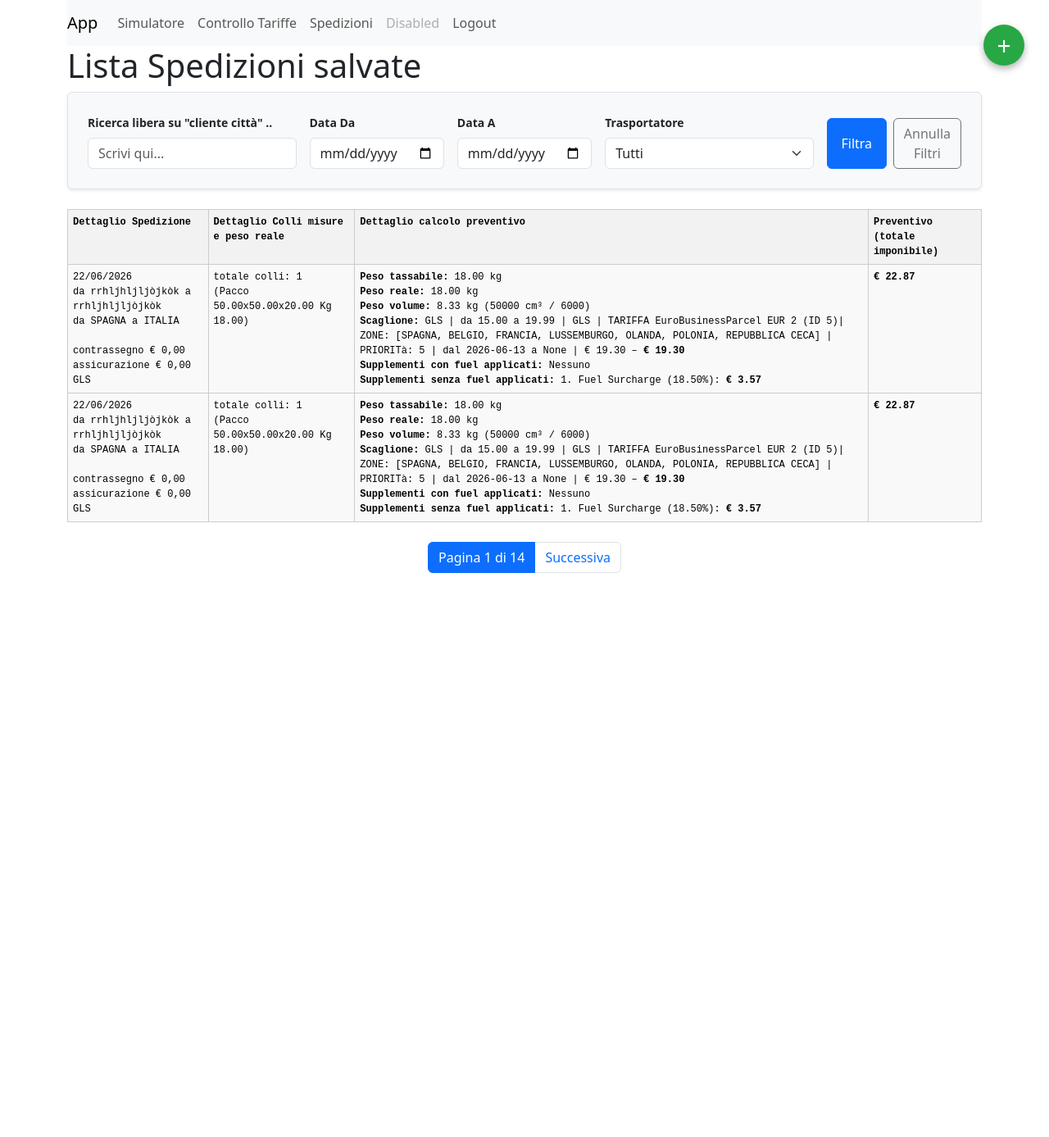
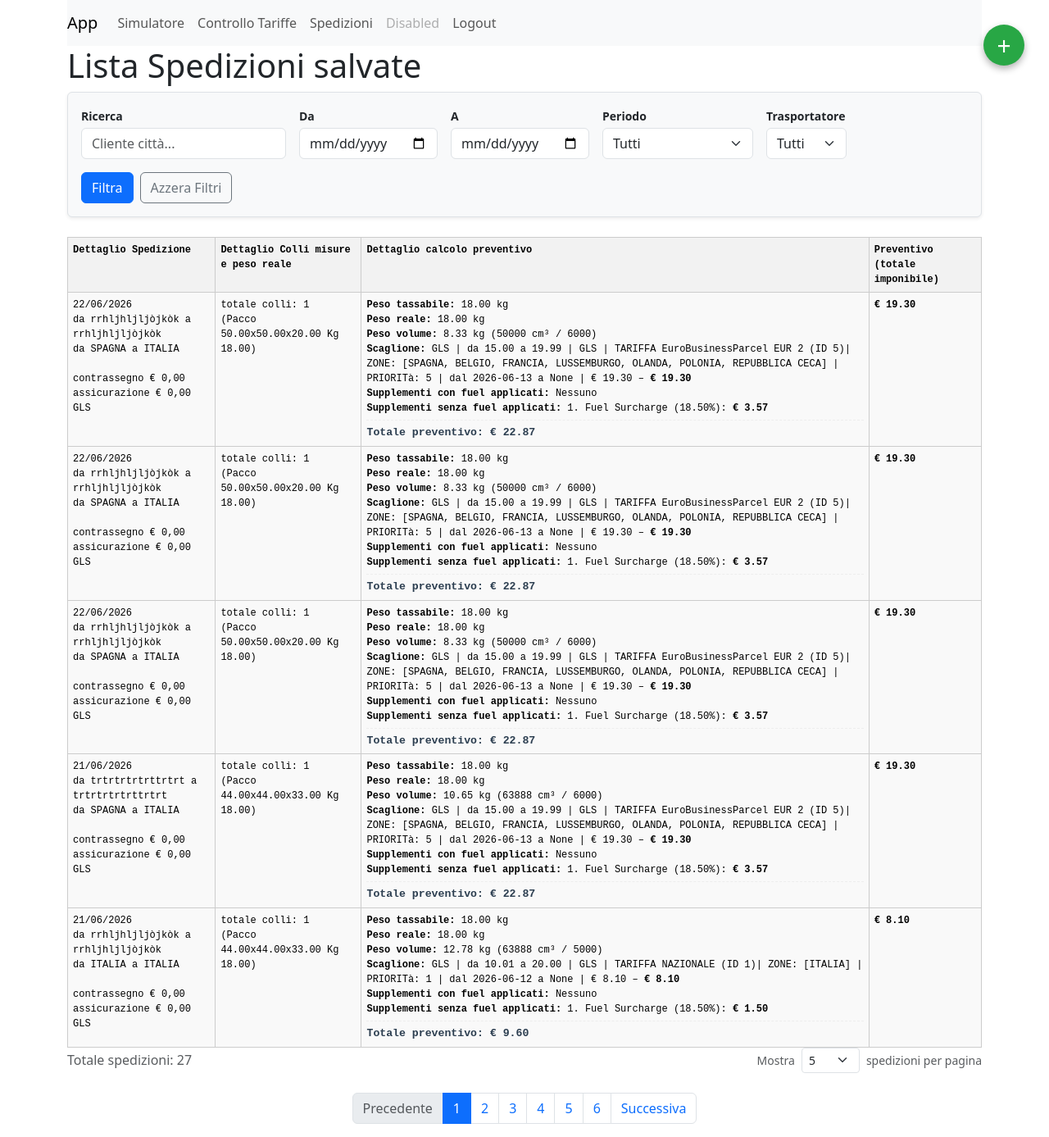
Before and after one commit to ammtras/simulatoretrasporti, a Django app: page /spedizioni/ in a window 1280 px wide. Shown: the whole page at 82% size. Before the commit the page ends 699 px from the top, so only its background shows below. Run offline with Django 5.2, Linux system fonts and the light colour scheme; a user stored in the database is signed in; data comes from the database, SQL or seed files in the repository; both versions use the stored data as it was after the commit; data that the repository does not hold is empty.

Commit message:
fix scaglione gls <5kg + fix vari

```diff
--- a/trasporti/services/supplement_engine.py
+++ b/trasporti/services/supplement_engine.py
@@ -29,12 +29,13 @@ class SupplementEngine:
             queryset.select_related('tipo_servizio').distinct(),
             spedizione.data
         )
+        print(f'supplementi validi nella zona?? {supplementi}')
 
 
         totale = Decimal("0")
         dettaglio = []
 
-        # 🟢 SERVIZI SELEZIONATI (non supplementi)
+
         servizi_selezionati_codici = []
 
         if hasattr(spedizione, "_servizi_simulati"):
--- a/trasporti/templates/spedizioni.html
+++ b/trasporti/templates/spedizioni.html
@@ -16,6 +16,7 @@
     }
     .debug-table th { background-color: #f2f2f2; }
     .zona-tag { background: #eee; padding: 2px 4px; border: 1px solid #bbb; margin-right: 3px; display: inline-block; }
+
 </style>
 
 
@@ -26,41 +27,92 @@
     +
 </a>
 <h1>Lista Spedizioni salvate</h1>
-<form method="GET" action="." class="bg-light p-4 rounded shadow-sm border mb-4">
-    <div class="row g-3 align-items-end">
+<form method="GET" action="." class="bg-light p-3 rounded shadow-sm border mb-4">
 
-        <div class="col-12 col-md-3">
-            <label class="form-label small fw-bold">Ricerca libera su "cliente città" ..</label>
-            <input type="text" name="q" class="form-control" placeholder="Scrivi qui..." value="{{ request.GET.q }}">
+    <div class="d-flex flex-wrap align-items-end gap-3">
+
+        <div>
+            <label class="form-label small fw-bold mb-1">
+                Ricerca
+            </label>
+            <input type="text"
+                   name="q"
+                   class="form-control"
+                   style="width:250px"
+                   placeholder="Cliente città..."
+                   value="{{ request.GET.q }}">
         </div>
 
-        <div class="col-6 col-md-2">
-            <label class="form-label small fw-bold">Data Da</label>
-            <input type="date" name="data_da" class="form-control" value="{{ request.GET.data_da }}">
+        <div>
+            <label class="form-label small fw-bold mb-1">
+                Da
+            </label>
+            <input type="date"
+                   name="data_da"
+                   class="form-control"
+                   value="{{ request.GET.data_da }}">
         </div>
 
-        <div class="col-6 col-md-2">
-            <label class="form-label small fw-bold">Data A</label>
-            <input type="date" name="data_a" class="form-control" value="{{ request.GET.data_a }}">
+        <div>
+            <label class="form-label small fw-bold mb-1">
+                A
+            </label>
+            <input type="date"
+                   name="data_a"
+                   class="form-control"
+                   value="{{ request.GET.data_a }}">
         </div>
 
-        <div class="col-12 col-md-3">
-            <label class="form-label small fw-bold">Trasportatore</label>
+        <div>
+            <label class="form-label small fw-bold mb-1">
+                Periodo
+            </label>
+            <select name="periodo"
+                    class="form-select">
+
+                <option value="">Tutti</option>
+                <option value="oggi" {% if request.GET.periodo == "oggi" %}selected{% endif %}>Oggi</option>
+                <option value="ieri" {% if request.GET.periodo == "ieri" %}selected{% endif %}>Ieri</option>
+                <option value="settimana" {% if request.GET.periodo == "settimana" %}selected{% endif %}>Questa settimana</option>
+                <option value="settimana_scorsa" {% if request.GET.periodo == "settimana_scorsa" %}selected{% endif %}>Settimana scorsa</option>
+                <option value="mese" {% if request.GET.periodo == "mese" %}selected{% endif %}>Questo mese</option>
+                <option value="mese_scorso" {% if request.GET.periodo == "mese_scorso" %}selected{% endif %}>Mese scorso</option>
+                <option value="anno" {% if request.GET.periodo == "anno" %}selected{% endif %}>Quest'anno</option>
+
+            </select>
+        </div>
+
+        <div>
+            <label class="form-label small fw-bold mb-1">
+                Trasportatore
+            </label>
+
             <select name="trasportatore" class="form-select">
                 <option value="">Tutti</option>
+
                 {% for t in trasportatori %}
-                    <option value="{{ t.id }}" {% if request.GET.trasportatore == t.id|stringformat:"s" %}selected{% endif %}>
+                    <option value="{{ t.id }}"
+                            {% if request.GET.trasportatore == t.id|stringformat:"s" %}selected{% endif %}>
                         {{ t.nome }}
                     </option>
                 {% endfor %}
+
             </select>
         </div>
 
-        <div class="col-12 col-md-2 d-flex gap-2">
-            <button type="submit" class="btn btn-primary w-100">Filtra</button>
-            <a href="?" class="btn btn-outline-secondary w-100">Annulla Filtri</a>
+        <div class="d-flex gap-2">
+            <button type="submit" class="btn btn-primary">
+                Filtra
+            </button>
+
+            <a href="{% url 'spedizioni' %}"
+               class="btn btn-outline-secondary">
+                Azzera Filtri
+            </a>
         </div>
+
     </div>
+
 </form>
 <table class="debug-table">
     <thead>
@@ -86,9 +138,6 @@
             contrassegno € {{s.contrassegno_euro}}<br>
             assicurazione € {{s.assicurazione_euro}}<br>
             {{s.trasportatore_scelto}}
-
-
-
 
 
         </td>
@@ -124,8 +173,6 @@
             {% endif %}
 
 
-
-
         </td>
 
         <td>
@@ -141,7 +188,6 @@
     </tr>
 
 
-
     {% empty %}
     <tr>
         <td colspan="8">Nessuna spedizione trovata</td>
@@ -149,27 +195,88 @@
     {% endfor %}
     </tbody>
 </table>
-{% if is_paginated %}
+
+
+<div class="d-flex justify-content-end align-items-center mb-3">
+    <span class="text-muted me-auto">
+    Totale spedizioni: {{ page_obj.paginator.count }}
+</span>
+    <form method="get" class="d-flex align-items-center gap-2">
+
+        {% for key,value in request.GET.items %}
+        {% if key != 'per_page' and key != 'page' %}
+        <input type="hidden" name="{{ key }}" value="{{ value }}">
+        {% endif %}
+        {% endfor %}
+
+        <span class="text-muted small">Mostra</span>
+
+        <select name="per_page"
+                class="form-select form-select-sm w-auto"
+                onchange="this.form.submit()">
+            <option value="4" {% if page_obj.paginator.per_page == 4 %}selected{% endif %}>4</option>
+            <option value="5" {% if page_obj.paginator.per_page == 5 %}selected{% endif %}>5</option>
+            <option value="10" {% if page_obj.paginator.per_page == 10 %}selected{% endif %}>10</option>
+            <option value="30" {% if page_obj.paginator.per_page == 30 %}selected{% endif %}>30</option>
+            <option value="50" {% if page_obj.paginator.per_page == 50 %}selected{% endif %}>50</option>
+            <option value="100" {% if page_obj.paginator.per_page == 100 %}selected{% endif %}>100</option>
+        </select>
+
+        <span class="text-muted small">spedizioni per pagina</span>
+
+    </form>
+</div>
+
 <nav aria-label="Navigazione pagine" class="mt-4">
     <ul class="pagination justify-content-center">
+
+        <!-- Previous -->
+        <li class="page-item {% if not page_obj.has_previous %}disabled{% endif %}">
             {% if page_obj.has_previous %}
+            <a class="page-link"
+               href="?page={{ page_obj.previous_page_number }}{% for key,value in request.GET.items %}{% if key != 'page' %}&{{ key }}={{ value }}{% endif %}{% endfor %}">
+                Precedente
+            </a>
+            {% else %}
+            <span class="page-link">Precedente</span>
+            {% endif %}
+        </li>
+
+        <!-- Numeri pagina -->
+        {% for num in page_obj.paginator.page_range %}
+
+        {% if num == page_obj.number %}
+        <li class="page-item active">
+                    <span class="page-link">
+                        {{ num }}
+                        <span class="visually-hidden">(current)</span>
+                    </span>
+        </li>
+        {% else %}
         <li class="page-item">
-                <a class="page-link" href="?page={{ page_obj.previous_page_number }}{% for key,value in request.GET.items %}{% if key != 'page' %}&{{ key }}={{ value }}{% endif %}{% endfor %}">Precedente</a>
+            <a class="page-link"
+               href="?page={{ num }}{% for key,value in request.GET.items %}{% if key != 'page' %}&{{ key }}={{ value }}{% endif %}{% endfor %}">
+                {{ num }}
+            </a>
         </li>
         {% endif %}
 
-        <li class="page-item active"><span class="page-link">Pagina {{ page_obj.number }} di {{ page_obj.paginator.num_pages }}</span></li>
+        {% endfor %}
 
+        <!-- Next -->
+        <li class="page-item {% if not page_obj.has_next %}disabled{% endif %}">
             {% if page_obj.has_next %}
-            <li class="page-item">
-                <a class="page-link" href="?page={{ page_obj.next_page_number }}{% for key,value in request.GET.items %}{% if key != 'page' %}&{{ key }}={{ value }}{% endif %}{% endfor %}">Successiva</a>
+            <a class="page-link"
+               href="?page={{ page_obj.next_page_number }}{% for key,value in request.GET.items %}{% if key != 'page' %}&{{ key }}={{ value }}{% endif %}{% endfor %}">
+                Successiva
+            </a>
+            {% else %}
+            <span class="page-link">Successiva</span>
+            {% endif %}
         </li>
-        {% endif %}
+
     </ul>
 </nav>
-{% endif %}
-
-
 
 
 {% endblock %}
--- a/trasporti/views.py
+++ b/trasporti/views.py
@@ -10,44 +10,25 @@ from django.utils import timezone
 from decimal import Decimal
 from django.db.models import Q
 from django.contrib.auth.mixins import LoginRequiredMixin
+from datetime import timedelta
 
-
-def loggin(request):
-    if request.method == 'POST':
-        username = request.POST['username']
-        password = request.POST['password']
-        user = authenticate(request,username=username,password=password)
-        print('a')
-        if user is not None:
-            print('b')
-            login(request,user)
-            return redirect('crea_spedizione')
-            print('b2')
-        else:
-            print('c')
-            messages.success(request, ('Opppsss, qualcosa è andato storto'))
-            return redirect('login')
-    else:
-        print('url aperto')
-        return render(request, 'login.html', {})
-
-@login_required
-def loggout(request):
-    if request.method == "POST":
-        logout(request)
-        return redirect('login')
+def check_supplemento_applicable(ids_list, spedizione):
+    if sup.tipo_servizio.codice == "CONTR":
+        return spedizione.da_nazione == "IT" and spedizione.a_nazione == "IT"
+    return True
 
 def simula_preventivi(spedizione, pacchi):
     preventivi = []
 
     ids_supp = getattr(spedizione, '_supplementi_simulati', [])
-    print(ids_supp)
+    servizi_scelti_per_check = ids_supp
+    print(f'servizi_scelti_per_check {servizi_scelti_per_check}')
 
     id_zona_partenza = spedizione.da_zona_id
-    print(f'id zona partenza{id_zona_partenza}')
+    #print(f'id zona partenza{id_zona_partenza}')
     zone_candidata_arrivo = Zona_spedizioniere.objects.filter(
         zona__id=id_zona_partenza)
-    print(f'zone_candidata_arrivo{zone_candidata_arrivo}')
+    #print(f'zone_candidata_arrivo{zone_candidata_arrivo}')
     id_zona_arrivo = spedizione.a_zona_id
     print(f'id zona arrivo{id_zona_arrivo}')
 
@@ -64,7 +45,7 @@ def simula_preventivi(spedizione, pacchi):
     zone_candidate = Zona_spedizioniere.objects.filter(
         Q(zona=id_zona_partenza) | Q(zona=id_zona_arrivo)
     ).distinct().select_related('spedizioniere')
-    print(f'QUESTE SONO LE ZONE CANDIDATE : {zone_candidate}')
+    #print(f'QUESTE SONO LE ZONE CANDIDATE : {zone_candidate}')
 
     spedizionieri_map = {}
     for z in zone_candidate:
@@ -73,7 +54,7 @@ def simula_preventivi(spedizione, pacchi):
     for spedizioniere_id, zone_trovate in spedizionieri_map.items():
 
         z_spedizioniere = max(zone_trovate, key=lambda z: z.priorita)
-        print(z_spedizioniere)
+        print(f'z_spedizioniere{z_spedizioniere} (ZONA PRIORITARIA)')
 
         # SOLO GLS (o altri reali)
         if z_spedizioniere.spedizioniere.nome.upper() == "GLS":
@@ -112,6 +93,31 @@ def simula_preventivi(spedizione, pacchi):
             p["best"] = (p["prezzo"] == min_price)
 
     return preventivi
+
+def loggin(request):
+    if request.method == 'POST':
+        username = request.POST['username']
+        password = request.POST['password']
+        user = authenticate(request,username=username,password=password)
+        print('a')
+        if user is not None:
+            print('b')
+            login(request,user)
+            return redirect('crea_spedizione')
+            print('b2')
+        else:
+            print('c')
+            messages.success(request, ('Opppsss, qualcosa è andato storto'))
+            return redirect('login')
+    else:
+        print('url aperto')
+        return render(request, 'login.html', {})
+
+@login_required
+def loggout(request):
+    if request.method == "POST":
+        logout(request)
+        return redirect('login')
 
 @login_required
 def crea_spedizione(request):
@@ -186,7 +192,14 @@ def crea_spedizione(request):
                 )
 
                 spedizione_temp._servizi_simulati = list(servizi_scelti)
+                print(f'servizi_scelti:{servizi_scelti}') #qui manca il fuel
+
                 spedizione_temp._supplementi_simulati = ids_simulati
+
+                supp_richiesti = Supplemento.objects.filter(id__in=ids_simulati)
+                print('supp_richiesti')
+                for s in supp_richiesti:
+                    print(f"{s.id} - {s.nome}")
 
                 preventivi = simula_preventivi(spedizione_temp, pacchi)
 
@@ -249,7 +262,44 @@ class spedizioni(LoginRequiredMixin,ListView):
     template_name = "spedizioni.html"
     context_object_name = "spedizioni"
     ordering = ["-data", "-id"]
-    paginate_by = 2
+
+    def EXget_paginate_by(self, queryset):
+        per_page = self.request.GET.get("per_page", 30)
+
+        try:
+            per_page = int(per_page)
+        except ValueError:
+            per_page = 30
+
+        # limite di sicurezza
+        if per_page not in [10, 30, 50, 100]:
+            per_page = 30
+
+        return per_page
+
+    def get_paginate_by(self, queryset):
+        valori_validi = [4, 5, 10, 30, 50, 100]
+
+        profilo, created = Profilo.objects.get_or_create(
+            user=self.request.user
+        )
+
+        per_page = self.request.GET.get("per_page")
+
+        if per_page:
+            try:
+                per_page = int(per_page)
+            except ValueError:
+                per_page = profilo.righe_per_pagina
+
+            if per_page in valori_validi:
+                profilo.righe_per_pagina = per_page
+                profilo.save(update_fields=["righe_per_pagina"])
+                return per_page
+
+        return profilo.righe_per_pagina
+
+
 
     def get_queryset(self):
         # 1. Ottieni il queryset base
@@ -257,8 +307,11 @@ class spedizioni(LoginRequiredMixin,ListView):
 
         # 2. Leggi i parametri dal form
         q = self.request.GET.get('q')
+        periodo = self.request.GET.get("periodo")
+        oggi = timezone.localdate()
         data_da = self.request.GET.get('data_da')
         data_a = self.request.GET.get('data_a')
+
 
 
         # 3. Filtra il queryset
@@ -268,6 +321,40 @@ class spedizioni(LoginRequiredMixin,ListView):
                 Q(da_cliente_citta__icontains=q) |
                 Q(a_cliente_citta__icontains=q)
             )
+
+
+
+        if periodo == "oggi":
+            data_da = oggi
+            data_a = oggi
+
+        elif periodo == "ieri":
+            ieri = oggi - timedelta(days=1)
+            data_da = ieri
+            data_a = ieri
+
+        elif periodo == "settimana":
+            data_da = oggi - timedelta(days=oggi.weekday())
+            data_a = oggi
+
+        elif periodo == "settimana_scorsa":
+            inizio_settimana_corrente = oggi - timedelta(days=oggi.weekday())
+            data_da = inizio_settimana_corrente - timedelta(days=7)
+            data_a = inizio_settimana_corrente - timedelta(days=1)
+
+        elif periodo == "mese":
+            data_da = oggi.replace(day=1)
+            data_a = oggi
+
+        elif periodo == "mese_scorso":
+            primo_giorno_mese_corrente = oggi.replace(day=1)
+            ultimo_giorno_mese_scorso = primo_giorno_mese_corrente - timedelta(days=1)
+            data_da = ultimo_giorno_mese_scorso.replace(day=1)
+            data_a = ultimo_giorno_mese_scorso
+
+        elif periodo == "anno":
+            data_da = oggi.replace(month=1, day=1)
+            data_a = oggi
 
         if data_da:
             queryset = queryset.filter(data__gte=data_da)
```
Also changed, not shown: trasporti/models.py (+60 -11 lines), trasporti/services/GLS.py (+6 -169 lines), trasporti/templates/crea_spedizione.html (+8 -7 lines), db.sqlite3, trasporti/migrations/0031_profilo.py (added), trasporti/services/xxxsupplement_selector.py (renamed from trasporti/services/supplement_selector.py). Lines whose indentation alone changed are shown as unchanged.
